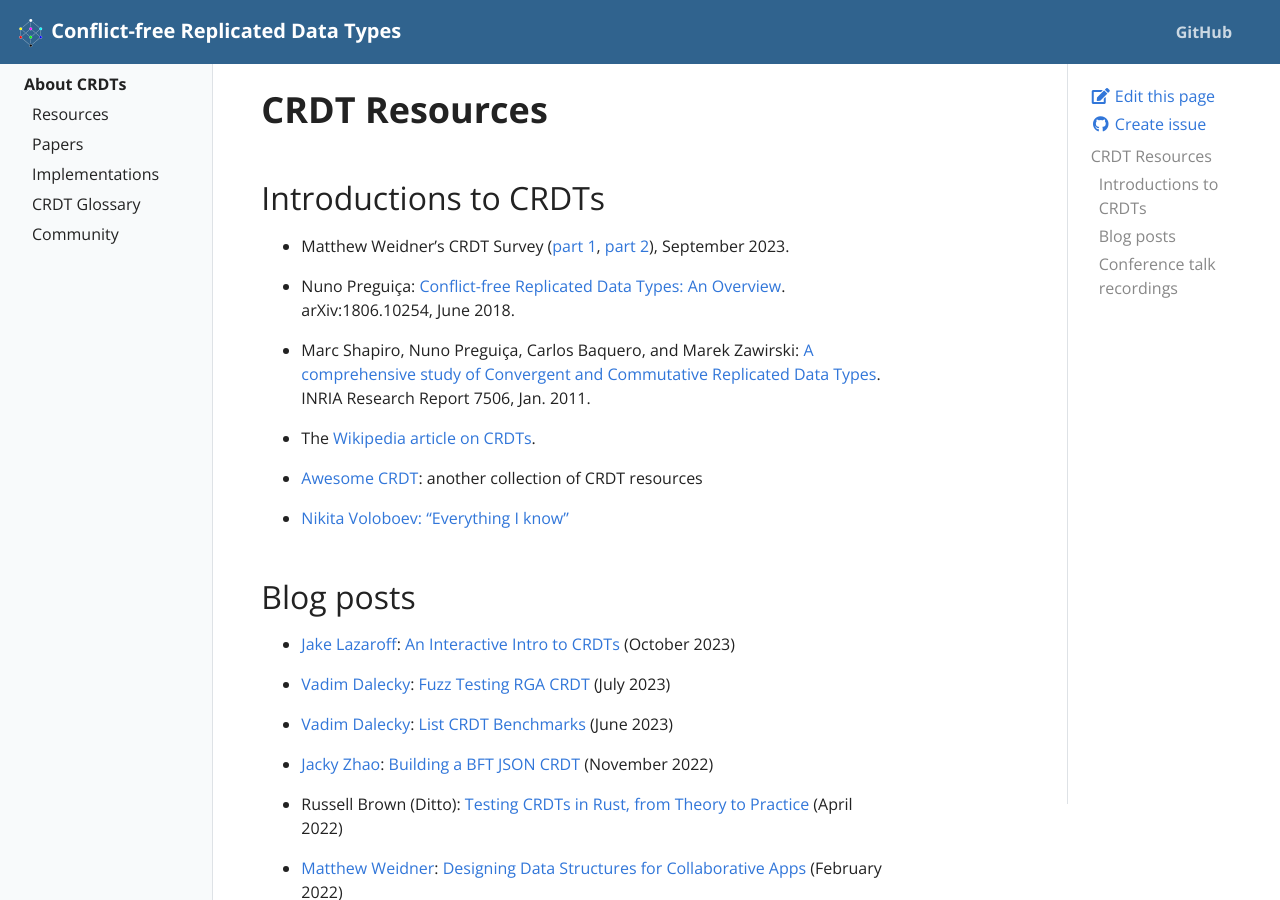
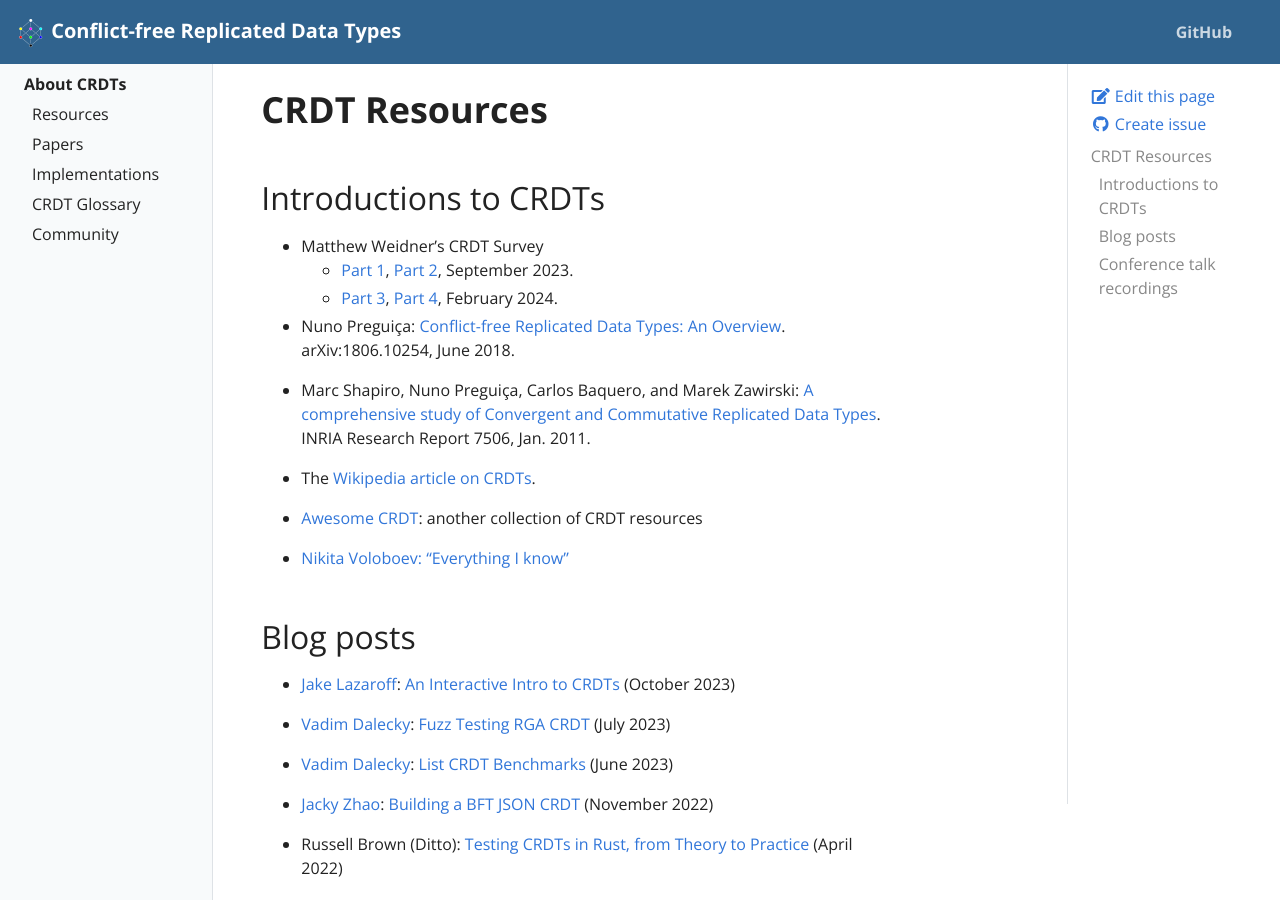
Before and after one commit to ept/crdt-website, a Jekyll site: the page built from pages/resources.md, in a window 1280 px wide and 900 px high. Built offline with Jekyll 4.4.1, drawn with Linux system fonts in a browser that asks for light colours.

Commit message:
Update resources.md

```diff
--- a/pages/resources.md
+++ b/pages/resources.md
@@ -9,8 +9,8 @@ permalink: /resources
 ## Introductions to CRDTs
 
 * Matthew Weidner's CRDT Survey
-  ([part 1](https://mattweidner.com/2023/09/26/crdt-survey-1.html),
-  [part 2](https://mattweidner.com/2023/09/26/crdt-survey-2.html)), September 2023.
+  * [Part 1](https://mattweidner.com/2023/09/26/crdt-survey-1.html), [Part 2](https://mattweidner.com/2023/09/26/crdt-survey-2.html), September 2023.
+  * [Part 3](https://mattweidner.com/2023/09/26/crdt-survey-3.html), [Part 4](https://mattweidner.com/2023/09/26/crdt-survey-4.html), February 2024.
 
 * Nuno Pregui&ccedil;a:
   [Conflict-free Replicated Data Types: An Overview](https://arxiv.org/abs/1806.10254).
```
